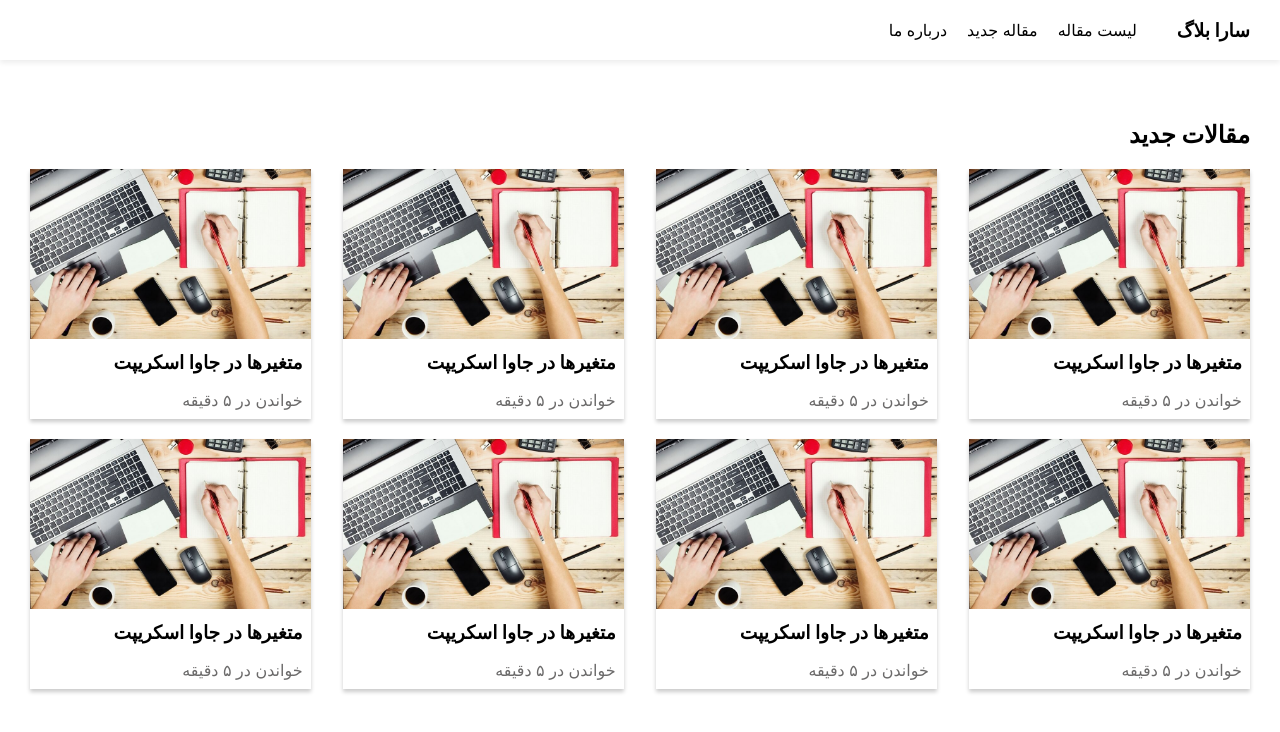
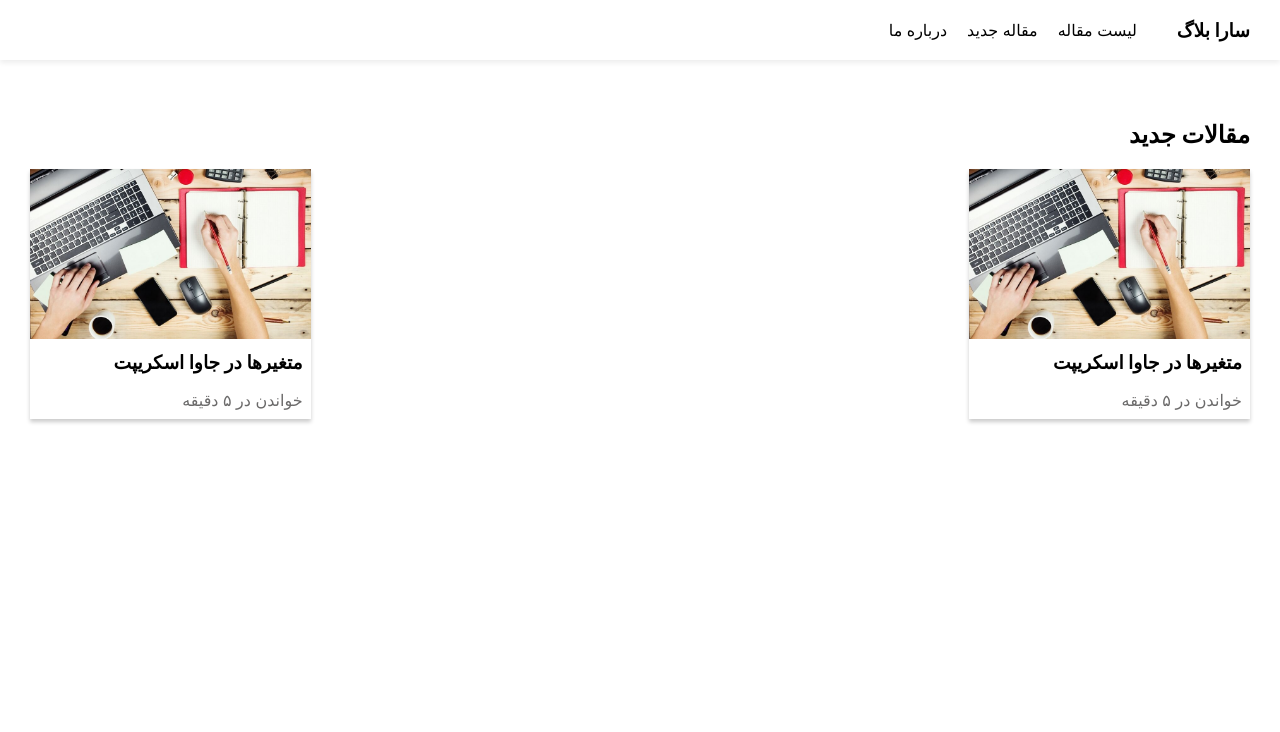
Before and after one commit to saetgit/react-app, a React (Create React App) app in the folder sara-app/: page / in a window 1280 px wide. Shown: the top 732 px of the page. Built offline with nearby package versions, Linux system fonts and the light colour scheme.

Commit message:
list article with method map

```diff
--- a/sara-app/src/pages/home/Home.jsx
+++ b/sara-app/src/pages/home/Home.jsx
@@ -2,20 +2,29 @@ import Article from "../../components/article/Article";
 import Navbar from "../../components/navbar/Navbar";
 import styled from "./home.module.css";
 function Home() {
+  let articles = [
+    {
+      id: 1,
+      imageUrl: "",
+      title: "عنوان تستی۱",
+      readingTime: 5,
+    },
+    {
+      id: 2,
+      imageUrl: "",
+      title: "عنوان ggg",
+      readingTime: 4,
+    },
+  ];
   return (
     <div className={styled.homeWrapper}>
       <Navbar title="سارا بلاگ" />
       <div className="container">
         <h2> مقالات جدید</h2>
         <div className={styled.articles}>
-          <Article />
-          <Article />
-          <Article />
-          <Article />
-          <Article />
-          <Article />
-          <Article />
-          <Article />
+          {articles.map((article) => (
+            <Article />
+          ))}
         </div>
       </div>
     </div>
```
